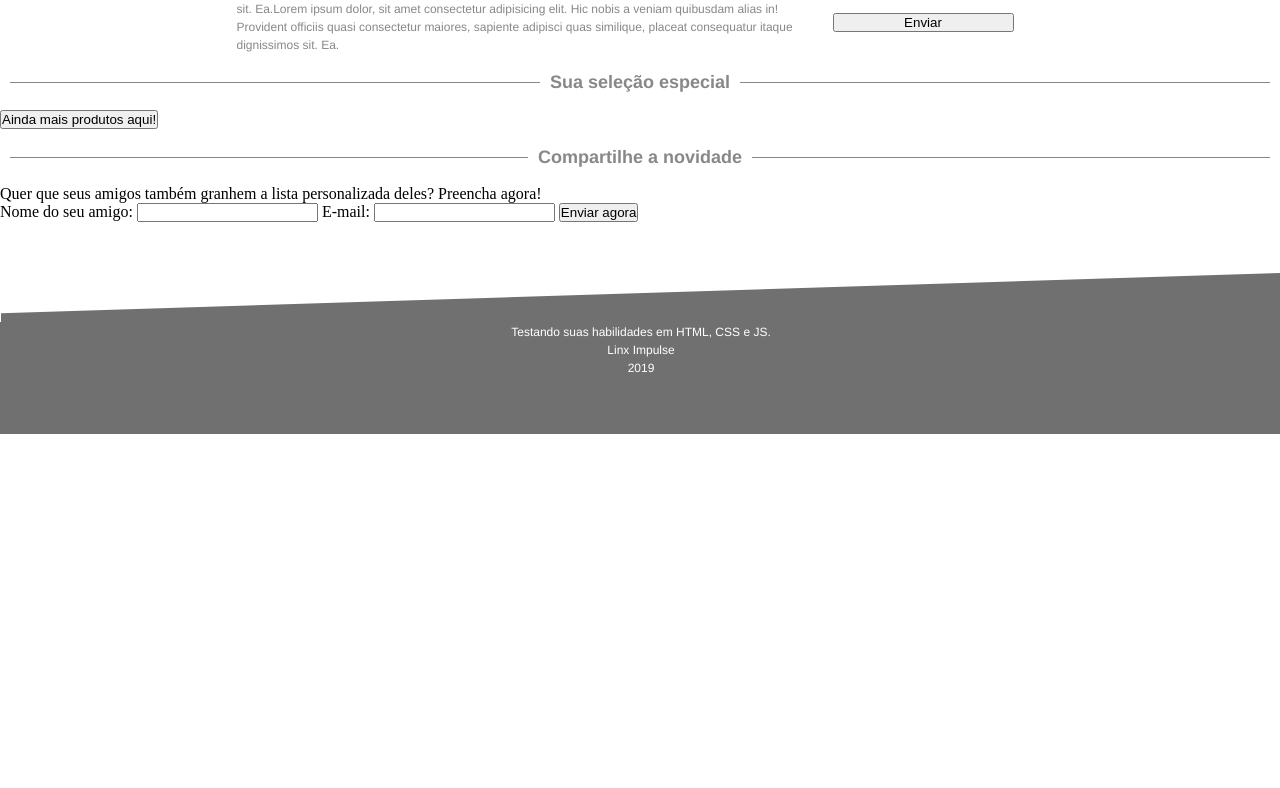
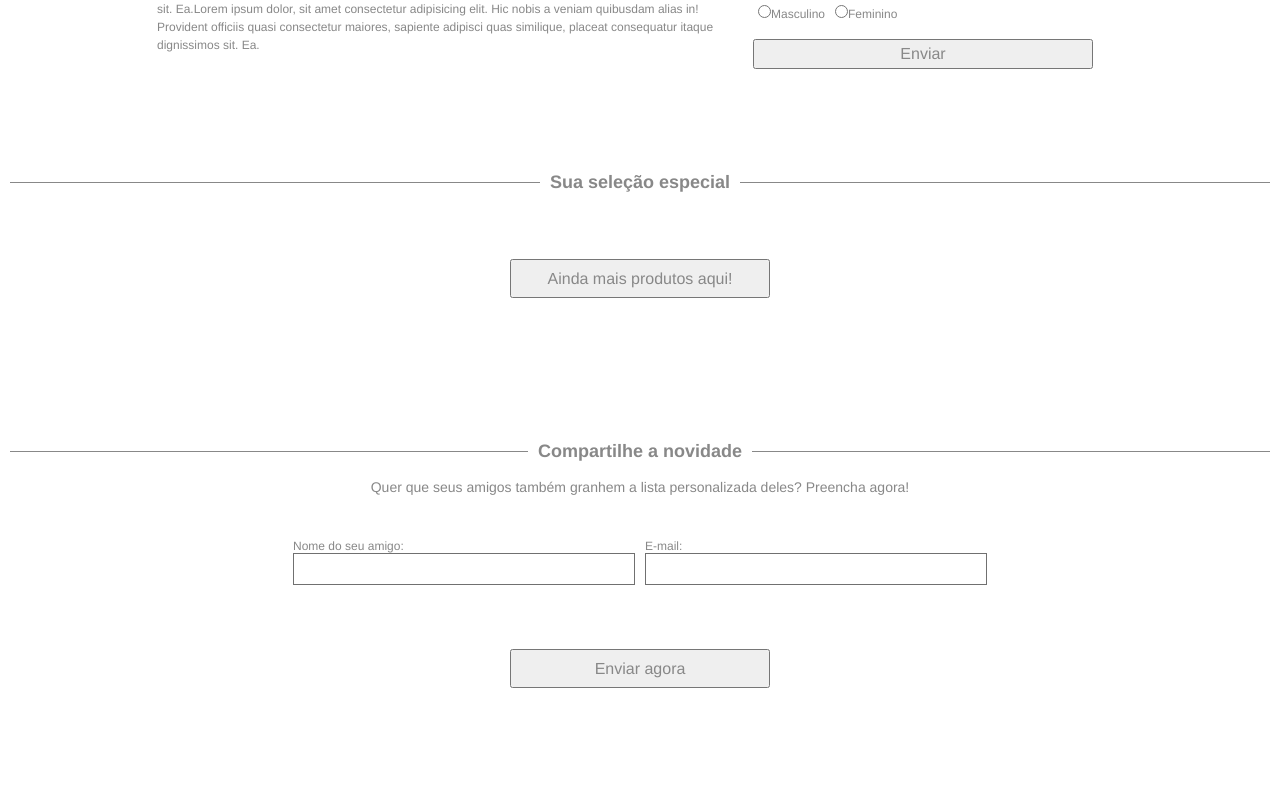
Before and after one commit to Ludilly/Linx_Challenge, a website: page index.html in a window 1280 px wide. Shown: the part 472-1260 px from the top of the page. Before the commit the page ends 906 px from the top, so only its background shows below. Drawn offline with Linux system fonts and the light colour scheme; no server answers.

Commit message:
adding form validation and lading page css done

```diff
--- a/index.html
+++ b/index.html
@@ -52,29 +52,39 @@
       <div class="line"></div>
     </div>
     <section class="products-session" id="api"></section>
+    <div class="more-products-button">
       <button type="button" id="more-products-btn">Ainda mais produtos aqui!</button>
+    </div>
     <div class="second-line">
       <div class="line"></div>
         <h3 class="your-selection">Compartilhe a novidade</h3>
       <div class="line"></div>
     </div>
+    <section class="personalized-list">
+      <div>
         <p>Quer que seus amigos também granhem a lista personalizada deles? Preencha agora!</p>
-    <form>
+      </div>
+      <form class="form-horizontal">
         <label for="friend-name">
           Nome do seu amigo:
-        <input type="text" name="friend-name" id="friend-name" required>
+          <input type="text" name="friend-name" id="friend-name">
         </label>
         <label for="friend-email">
           E-mail:
-        <input type="email" name="friend-email" id="friend-email" required>
+          <input type="email" name="friend-email" id="friend-email">
         </label>
+      </form>
+      <div class="form-horizontal-btn">
         <button type="submit">Enviar agora</button>
-    </form>
+      </div>
+    </section>
   </main>
   <footer class="footer">
+    <div class="footer-paragraph">
       <p>Testando suas habilidades em HTML, CSS e JS.</p>
       <p>Linx Impulse</p>
       <p>2019</p>
+    </div>
   </footer>
   <script src="script.js"></script>
 </body>
--- a/script.js
+++ b/script.js
@@ -56,7 +56,30 @@ function moreProductsButton() {
   pageNumberApi += 1;
 }
 
+function validationForm() {
+  const cpf = document.getElementById('cpf');
+  const email = document.getElementById('email');
+
+  const defaultEmail = 'tryber@test.com';
+  const defaultcpf = '12345678900';
+
+  if (cpf.value === defaultcpf && email.value === defaultEmail) {
+    alert('Cadastro realizado com sucesso!');
+  } else {
+    alert('Email ou CPF inválidos');
+  }
+
+  cpf.value = '';
+  email.value = '';
+}
+
+function onClickFormButton() {
+  const loginBtn = document.getElementById('newsletter-button');
+  loginBtn.addEventListener('click', validationForm);
+}
+
 window.onload = function onload() {
   fetchApi();
   moreProductsButton();
+  onClickFormButton();
 };
--- a/style.css
+++ b/style.css
@@ -40,7 +40,6 @@ header:after {
   letter-spacing: 0px;
   color: #ffffff;
   opacity: 1;
-  margin-left: 150px;
 }
 
 .header-title2 {
@@ -49,7 +48,6 @@ header:after {
   letter-spacing: 0px;
   color: #ffffff;
   opacity: 1;
-  margin-left: 150px;
 }
 
 .header-title3 {
@@ -58,7 +56,6 @@ header:after {
   letter-spacing: 0px;
   color: #ffffff;
   opacity: 1;
-  margin-left: 150px;
 }
 
 .header-button {
@@ -82,6 +79,7 @@ main {
   font: normal normal normal 12px/18px Helvetica Neue;
   display: flex;
   justify-content: center;
+  margin-bottom: 100px;
 }
 
 .page-title {
@@ -104,22 +102,40 @@ main {
   justify-content: space-between;
   margin-right: 30px;
   margin-top: 50px;
+  margin-bottom: 60px;
 }
 
 .newsletter-form label {
   margin-bottom: -2px;
+  padding: 5px;
+  text-align: left;
+  font: normal normal normal 12px/14px Helvetica Neue;
+  letter-spacing: 0px;
+  color: #888888;
+}
+
+.newsletter-form input, .newsletter-form button {
+  padding: 5px;
 }
 
 .newsletter-form button {
   margin-top: 15px;
+  text-align: center;
+  font: normal normal normal 16px/16px Helvetica Neue;
+  letter-spacing: 0px;
+  color: #888888;
+  width: 340px;
 }
 
 .genre {
   align-items: flex-start;
   display: flex;
   flex-direction: row;
-  justify-content: space-around;
   margin-top: 10px;
+  text-align: left;
+  font: normal normal normal 12px/14px Helvetica Neue;
+  letter-spacing: 0px;
+  color: #888888;
 }
 
 .first-line {
@@ -161,6 +177,12 @@ main {
 .item__add{
   width: 200px;
   height: 30px;
+  text-align: center;
+  font: normal normal normal 16px/16px Helvetica Neue;
+  letter-spacing: 0px;
+  color: #888888;
+  height: 30px;
+  width: 200px;
 }
 
 span {
@@ -185,17 +207,80 @@ strong {
   color: #888888;
 }
 
+.more-products-button {
+  display: flex;
+  justify-content: center;
+  margin-top: 49px;
+  margin-bottom: 125px;
+}
+
+.more-products-button button {
+  text-align: center;
+  font: normal normal normal 16px/16px Helvetica Neue;
+  letter-spacing: 0px;
+  color: #888888;
+  padding: 10px;
+  width: 260px;
+  height: 39px;
+}
+
+.personalized-list {
+  color: #888888;
+  font: normal normal normal 14px/16px Helvetica Neue;
+  margin-bottom: 10px;
+  text-align: center;
+}
+
+.personalized-list p {
+  margin-bottom: 39px;
+}
+
+.form-horizontal {
+  display: flex;
+  flex-direction: row;
+  justify-content: center;
+}
+
+.form-horizontal label {
+  display: flex;
+  flex-direction: column;
+  margin-bottom: -2px;
+  padding: 5px;
+  text-align: left;
+  font: normal normal normal 12px/14px Helvetica Neue;
+  letter-spacing: 0px;
+  color: #888888;
+}
+
+.form-horizontal input {
+  background: #ffffff 0% 0% no-repeat padding-box;
+  border: 1px solid #707070;
+  width: 340px;
+  height: 30px;
+}
+
+.form-horizontal-btn button{
+  margin-top: 15px;
+  text-align: center;
+  font: normal normal normal 16px/16px Helvetica Neue;
+  color: #888888;
+  width: 260px;
+  height: 39px;
+  margin-bottom: 71px;
+  margin-top: 61px;
+}
+
 .footer {
   color: #ffffff;
-  width: 100%;
   font: normal normal normal 12px/18px Helvetica Neue;
-  height: 110px;
+  height: 150px;
   background: #707070;
   border: 1px solid #707070;
   opacity: 1;
   margin-top: 100px;
   text-align: center;
   position: relative;
+  width: 100%;
 }
 
 footer:after {
@@ -210,3 +295,7 @@ footer:after {
   transform: skewY(-1.8deg);
   z-index: -1;
 }
+
+.footer div {
+  margin-top: 80px;
+}
```
Lines whose indentation alone changed are shown as unchanged.
